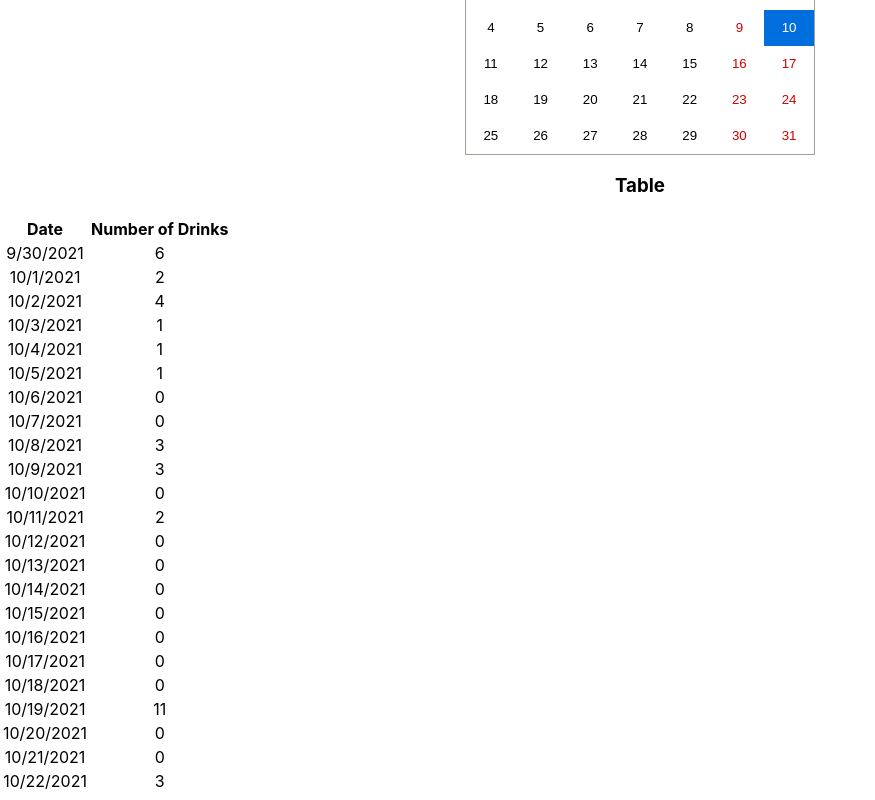
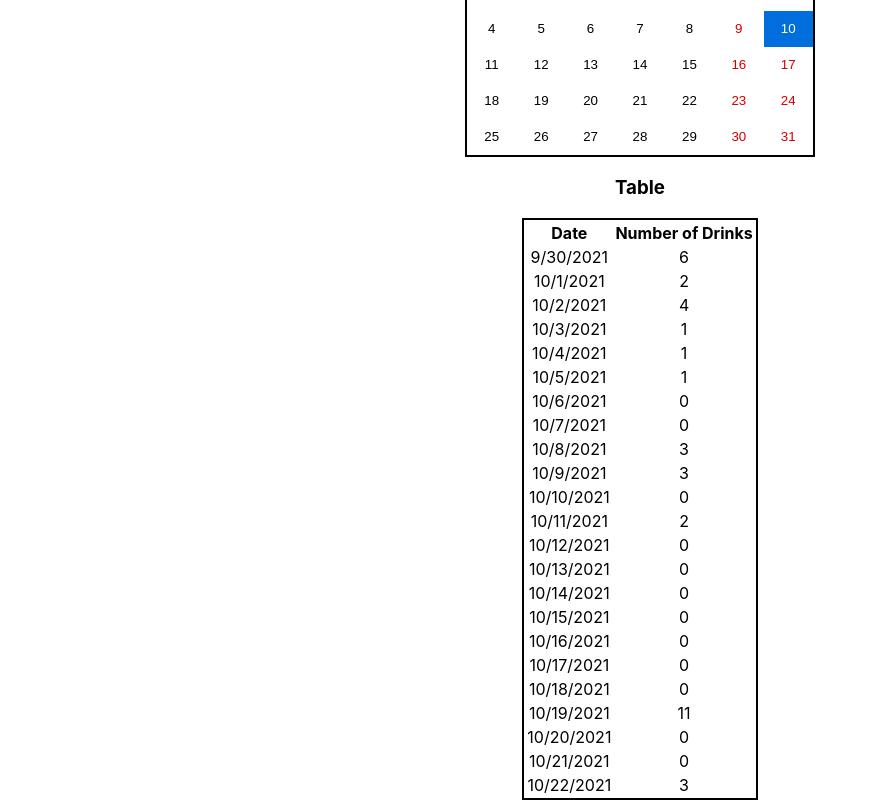
Before and after one commit to AVLynch5/Solo-Spike, a React (Create React App) app: page / in a window 1280 px wide. Shown: the part 310-1110 px from the top of the page, without its empty margins (0-875 px from the left). Built offline with nearby package versions, Linux system fonts and the light colour scheme.

Commit message:
applied styling. Chart doesn't highlight on date click

```diff
--- a/src/Components/CalendarComp/CalendarComp.css
+++ b/src/Components/CalendarComp/CalendarComp.css
@@ -1,4 +1,11 @@
 .react-calendar {
     margin-left: auto;
     margin-right: auto;
+    border: 2px solid black;
 }
+
+table.table {
+    margin-left: auto;
+    margin-right: auto;
+    border: 2px solid black;
+}
--- a/src/Components/CalendarComp/CalendarComp.jsx
+++ b/src/Components/CalendarComp/CalendarComp.jsx
@@ -66,7 +66,7 @@ function CalendarComp(){
                 />
             </div>
             <h3>Table</h3>
-            <table>
+            <table className="table">
                 <thead>
                     <tr>
                         <th>Date</th>
```
